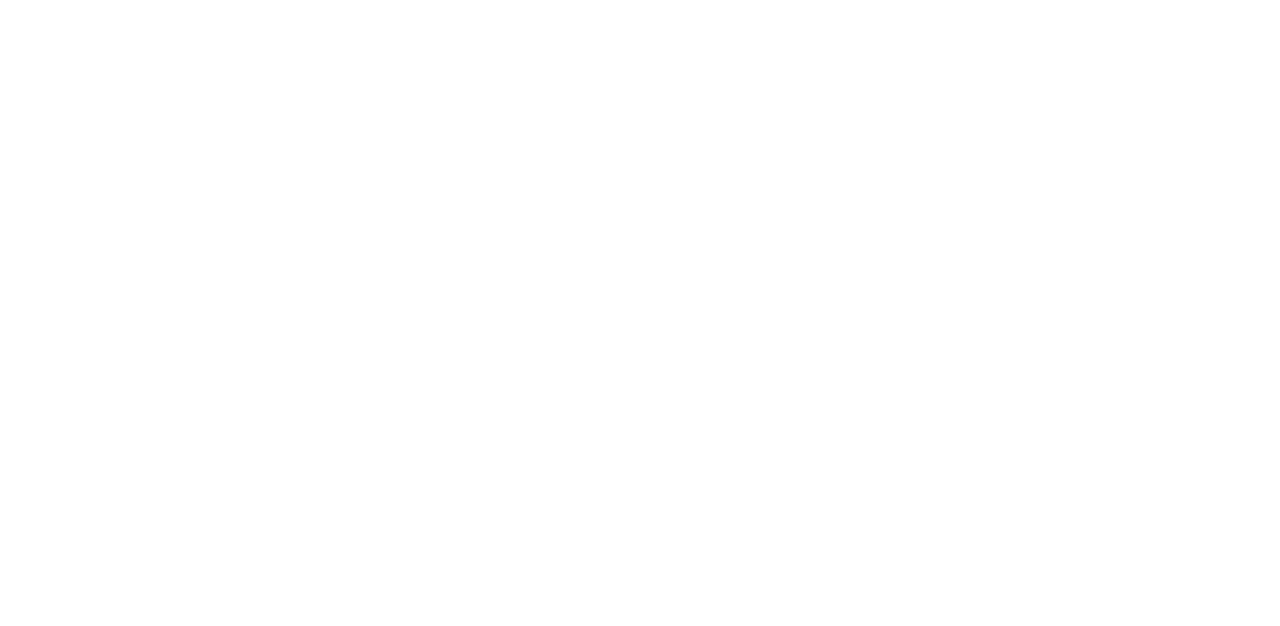
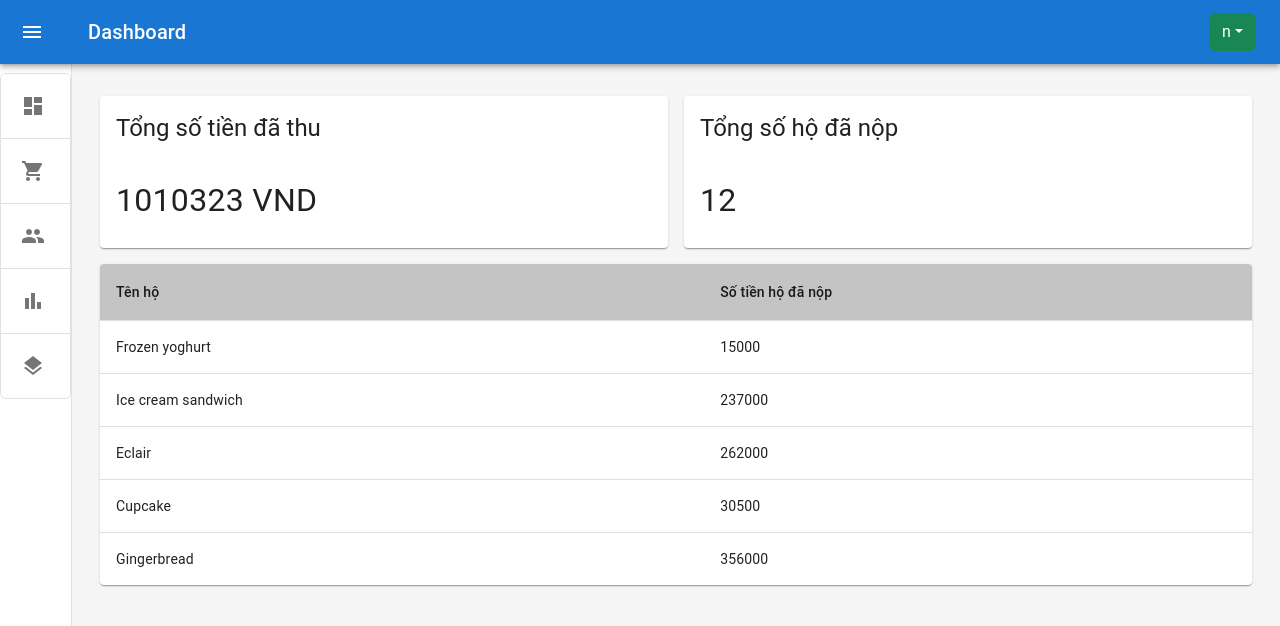
Before and after one commit to sonngochngech/SE_BTL, a React (Create React App) app in the folder client/: page /GetStatistic in a window 1280 px wide. Before the commit this address had no page. Shown: the top 626 px of the page. Built offline with nearby package versions, Linux system fonts and the light colour scheme; sample sign-in values are in the browser's storage.

Commit message:
add client

```diff
--- a/client/package.json
+++ b/client/package.json
@@ -14,6 +14,7 @@
     "@testing-library/jest-dom": "^5.17.0",
     "@testing-library/react": "^13.4.0",
     "@testing-library/user-event": "^13.5.0",
+    "antd": "^5.12.1",
     "axios": "^1.6.2",
     "bootstrap": "^5.3.2",
     "dayjs": "^1.11.10",
--- a/client/src/App.js
+++ b/client/src/App.js
@@ -9,6 +9,7 @@
 import FeeAndContributionList from "./pages/GetFeeAndContributionPages/feeAndContributionList";
 import CreateHouseholdFeeList from "./pages/GetFeeAndContributionPages/CreateHouseholdFeeList";
 import FeeHouseholdList from "./pages/GetFeeAndContributionPages/FeeHouseholdList";
+import  Statistic  from './pages/statistic/Statistic';
 
 
 
@@ -24,6 +25,9 @@
                   <Route path="/GetFACMana" element={<PrivateRoute element={<FeeAndContributionList/>}/>}></Route>
                   <Route path="/HouseholdFeeList/create" element={<PrivateRoute element={<CreateHouseholdFeeList/>}></PrivateRoute>}></Route>
                   <Route path="/HouseholdFeeList/:id" element={<PrivateRoute element={<FeeHouseholdList/>}></PrivateRoute> }></Route>
+                  <Route path="/GetStatistic" element={<PrivateRoute element={<Statistic/>}/>}></Route>
+
+
               </Routes>
           </BrowserRouter>
       </>
--- a/client/src/Components/listItems.js
+++ b/client/src/Components/listItems.js
@@ -73,7 +73,7 @@
                     <Accordion.Body>
                         <ListGroup>
                             <ListGroup.Item onClick={() => navigate("/GetFACMana")}>Lập danh sách</ListGroup.Item>
-                            <ListGroup.Item>Dapibus ac facilisis in</ListGroup.Item>
+                            <ListGroup.Item onClick={() => navigate("/GetStatistic")}>Thống kê</ListGroup.Item>
                             <ListGroup.Item>Morbi leo risus</ListGroup.Item>
                             <ListGroup.Item>Porta ac consectetur ac</ListGroup.Item>
                             <ListGroup.Item>Vestibulum at eros</ListGroup.Item>
--- /dev/null
+++ b/client/src/pages/statistic/DetailDialog.js
@@ -0,0 +1,106 @@
+import { DialogTitle, DialogContent, TextField, DialogActions, Grid, Dialog, IconButton } from '@mui/material'
+import { Box } from '@mui/system'
+import CloseIcon from '@mui/icons-material/Close'
+import React from 'react'
+import Button from '@mui/material/Button'
+import Divider from '@mui/material/Divider'
+
+function DetailDialog({ show }) {
+  const statistic = {
+    houseHold: "Adam",
+    fee: "500.000 vnd",
+    paymentTime: "21/12/2022",
+    amount: 43,
+    status: true,
+  }
+  const handleClose = () => {
+    show(false)
+  }
+  return (
+    <>
+      <Dialog open={true} maxWidth="md" fullWidth>
+        <DialogTitle variant='h4'>Thông tin tài khoản</DialogTitle>
+        <Divider variant='middle' color='black' />
+        <DialogContent sx={{ display: 'flex', flexDirection: 'column', gap: '1.5rem' }}>
+          <Box
+            component='form'
+            sx={{
+              '& .MuiTextField-root': { m: 5, width: '25ch' }
+            }}
+            flexDirection='column'
+          >
+            <Grid container spacing={2}>
+              <Grid item xs={6}>
+                <TextField
+                  label='Chủ hộ'
+                  variant='outlined'
+                  defaultValue={statistic.houseHold}
+                  InputProps={{
+                    readOnly: true
+                  }}
+                />
+
+                <TextField
+                  label='Phí'
+                  variant='outlined'
+                  defaultValue={statistic.fee}
+                  InputProps={{
+                    readOnly: true
+                  }}
+                />
+                <TextField
+                  label='Ngày nộp'
+                  variant='outlined'
+                  defaultValue={statistic.paymentTime}
+                  InputProps={{
+                    readOnly: true
+                  }}
+                />
+              </Grid>
+              <Grid item xs={6}>
+                <TextField
+                  label='Số lượng khoản phí'
+                  variant='outlined'
+                  defaultValue={statistic.amount}
+                  InputProps={{
+                    readOnly: true
+                  }}
+                />
+                <TextField
+                  label='Trạng thái'
+                  variant='outlined'
+                  defaultValue={statistic.status ? "Đã nộp" : "Chưa nộp"}
+                  InputProps={{
+                    readOnly: true
+                  }}
+                />
+              </Grid>
+
+            </Grid>
+
+
+          </Box>
+        </DialogContent>
+        <DialogActions>
+          <IconButton
+            aria-label='close'
+            onClick={handleClose}
+            sx={{
+              position: 'absolute',
+              right: 8,
+              top: 8,
+              color: theme => theme.palette.grey[500]
+            }}
+          >
+            <CloseIcon />
+          </IconButton>
+          <Button variant='outlined' onClick={handleClose} color='error'>
+            Đóng
+          </Button>
+        </DialogActions>
+      </Dialog>
+    </>
+  )
+}
+
+export default DetailDialog;
--- /dev/null
+++ b/client/src/pages/statistic/Statistic.js
@@ -0,0 +1,86 @@
+import Layout from '../Layout';
+import { Grid, Card, CardContent, Typography, CardHeader } from '@mui/material';
+import React, {useState}  from 'react';
+import Table from '@mui/material/Table';
+import TableBody from '@mui/material/TableBody';
+import TableCell from '@mui/material/TableCell';
+import TableContainer from '@mui/material/TableContainer';
+import TableHead from '@mui/material/TableHead';
+import TableRow from '@mui/material/TableRow';
+import Paper from '@mui/material/Paper';
+import DetailDialog from './DetailDialog';
+
+
+const Statistic = () => {
+    const [detailDialog, setDetailDialog] = useState(false);
+    function createData(name, money) {
+        return { name, money };
+    }
+
+    const rows = [
+        createData('Frozen yoghurt', 15000),
+        createData('Ice cream sandwich', 237000),
+        createData('Eclair', 262000),
+        createData('Cupcake', 30500),
+        createData('Gingerbread', 356000),
+    ];
+
+    const content = (
+        <>
+            <Grid container spacing={2} >
+                <Grid item xs={6}>
+                    <Card>
+                        <CardHeader title="Tổng số tiền đã thu"></CardHeader>
+                        <CardContent>
+                            <Typography fontSize={32}> 1010323 <span fontSize={16}>VND</span> </Typography>
+                        </CardContent>
+                    </Card>
+                </Grid>
+                <Grid item xs={6}>
+                    <Card>
+                        <CardHeader title="Tổng số hộ đã nộp"></CardHeader>
+                        <CardContent>
+                            <Typography fontSize={32}> 12</Typography>
+                        </CardContent>
+                    </Card>
+                </Grid>
+                <Grid item xs={12}>
+                    {detailDialog ? <DetailDialog show={setDetailDialog} /> : null}
+                    <TableContainer component={Paper}>
+                        <Table sx={{ minWidth: 650 }} aria-label="simple table">
+                            <TableHead sx={{backgroundColor:"#C4C4C4"}}>
+                                <TableRow >
+                                    <TableCell>Tên hộ</TableCell>
+                                    <TableCell align="left">Số tiền hộ đã nộp</TableCell>
+                                </TableRow>
+                            </TableHead>
+                            <TableBody>
+                                {rows.map((row) => (
+                                    <TableRow
+                                        key={row.name}
+                                        sx={{ '&:last-child td, &:last-child th': { border: 0 } }}
+                                        onClick={() => setDetailDialog(true)}
+                                    >
+                                        <TableCell component="th" scope="row">
+                                            {row.name}
+                                        </TableCell>
+                                        <TableCell align="left">{row.money}</TableCell>
+
+                                    </TableRow>
+                                ))}
+                            </TableBody>
+                        </Table>
+                    </TableContainer>
+                </Grid>
+            </Grid>
+        </>
+    );
+
+    return (
+        <>
+            <Layout content={content}> </Layout>
+        </>
+    );
+}
+
+export default Statistic;
--- /dev/null
+++ b/client/src/redux/services/statisticService.js
@@ -0,0 +1,17 @@
+import axios from "axios";
+import {base_url, config} from "../../utils/config";
+
+const getFee = async () => {
+    try {
+        const response = await axios.get(`${base_url}getFee`, config);
+        // console.log("sss");
+        // console.log(response);
+        return response.data;
+    } catch (error) {
+        throw new Error(error.message);
+    }
+}
+
+export const statisticService = {
+    getFee,
+}
--- /dev/null
+++ b/client/src/redux/slices/statisticSlice.js
@@ -0,0 +1,36 @@
+import { createAsyncThunk, createSlice } from "@reduxjs/toolkit";
+import { statisticService } from "../services/statisticService";
+
+export const getFee = createAsyncThunk(
+    'getFee',
+    async (thunkAPI) => {
+        try {
+            return await statisticService.getFee();
+        } catch (error) {
+            thunkAPI.rejectWithValue(error.message);
+        }
+    }
+)
+
+const statisticSlice = createSlice({
+    name: "Statistic",
+    initialState: null,
+    reducers: [],
+    extraReducers: (builder) => {
+        builder
+        .addCase(getFee.pending, (state) => {
+            state.status = "loading";
+        })
+        .addCase(getFee.fulfilled, (state, action) => {
+            state.contributions = action.payload;
+            state.status = "Successful";
+            // console.log("aaa");
+            // console.log(state.contributions);
+        })
+        .addCase(getFee.rejected, (state, action) => {
+            state.status = "Fail";
+        })
+    }
+})
+
+export default statisticSlice.reducer;
--- a/client/src/redux/store.js
+++ b/client/src/redux/store.js
@@ -4,6 +4,8 @@
 import contributionReducer from "./slices/contributionSlice";
 import householdReducer from "./slices/householdSlice";
 import  listReducer from "./slices/listSlice";
+import statisticReducer from "./slices/statisticSlice";
+
 export  const store=configureStore({
     reducer:{
         user: userReducer,
@@ -11,5 +13,6 @@
         contribution:contributionReducer,
         household: householdReducer,
         list:listReducer,
+        statistic: statisticReducer,
     }
 });
```
Also changed, not shown: 1 other file (tests, documents, lock files or other folders).
